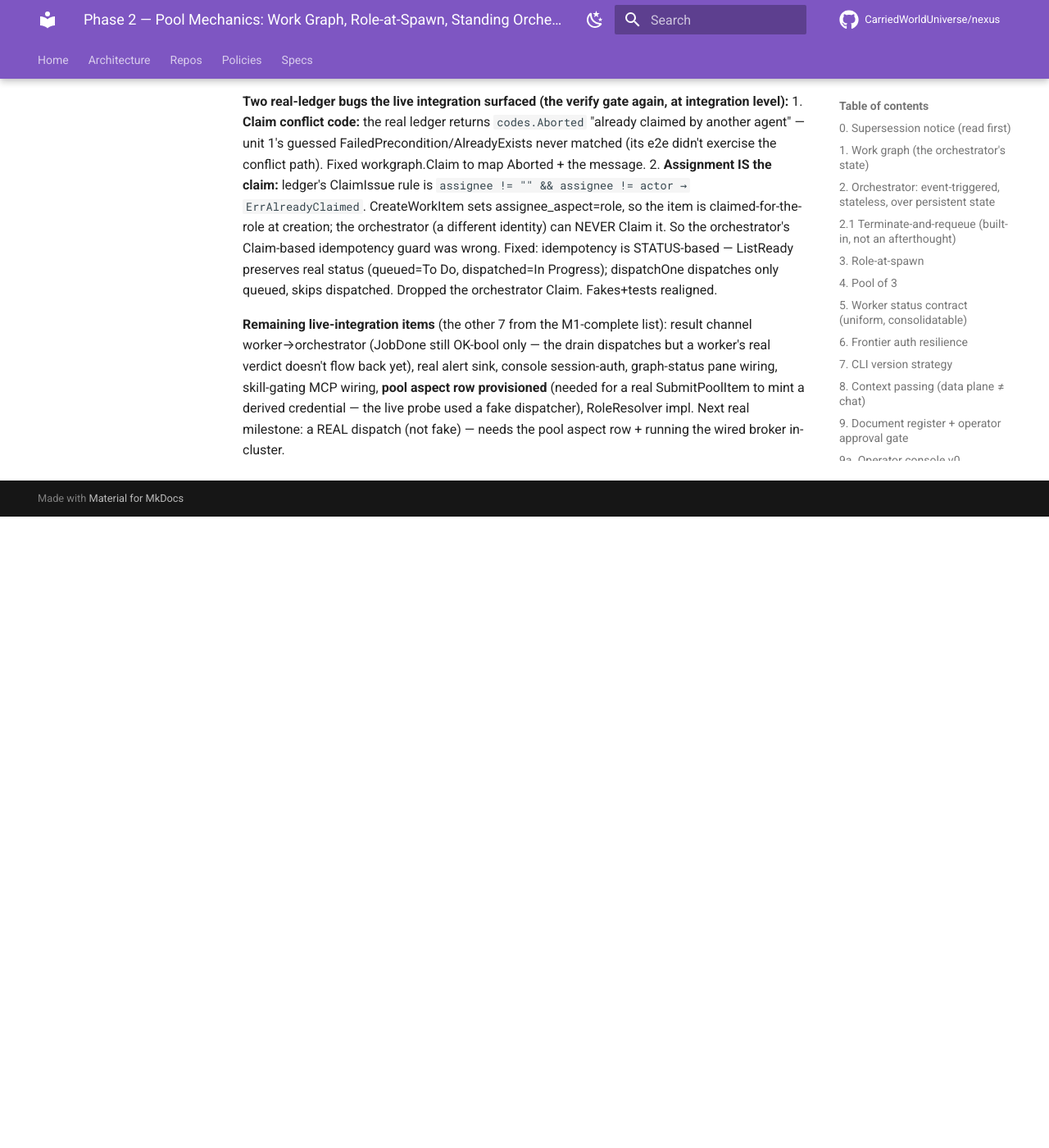
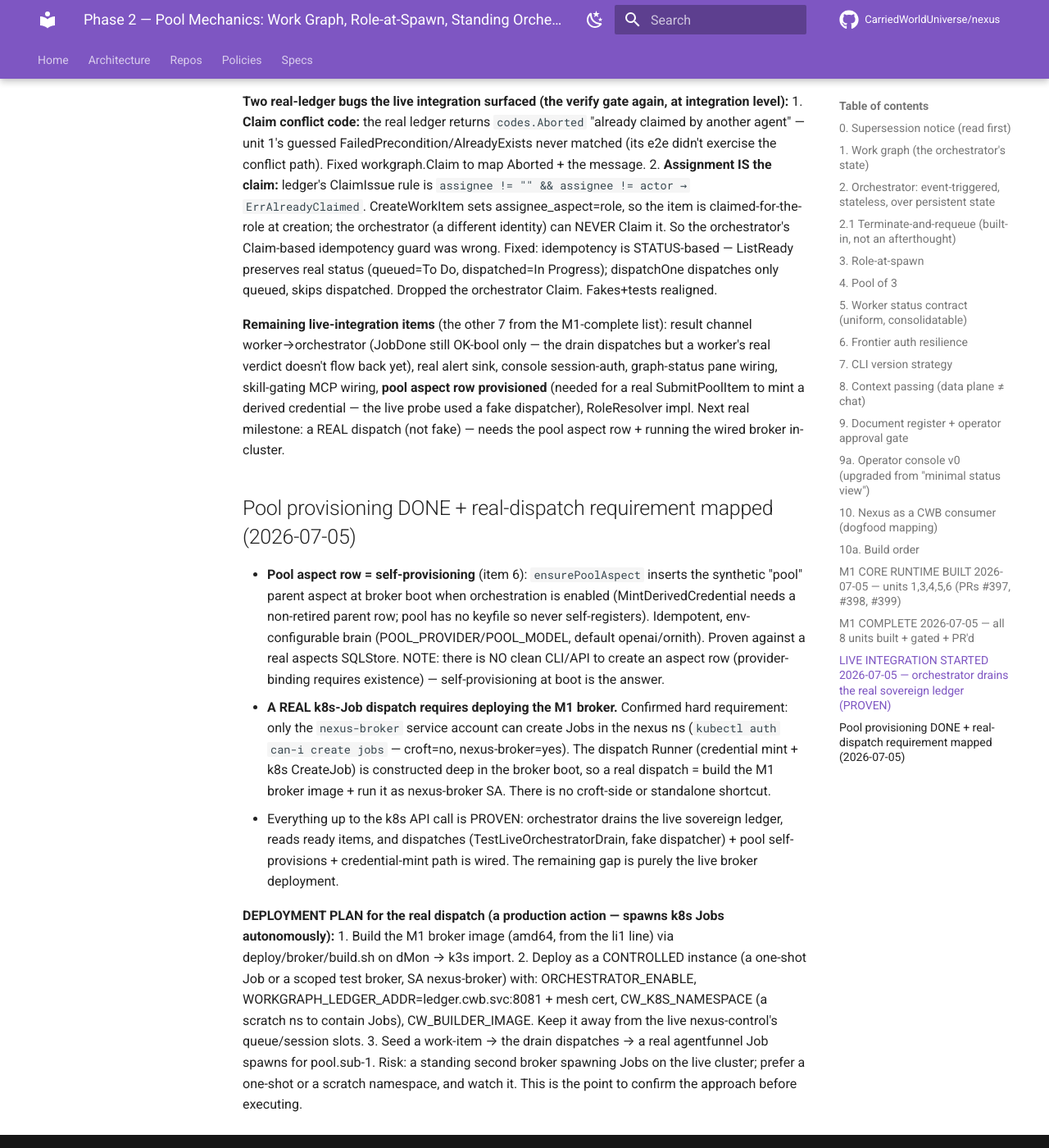
Before and after one commit to CarriedWorldUniverse/nexus, an MkDocs documentation site: the page built from docs/network/PHASE2-DESIGN.md, in a window 1280 px wide and 1400 px high, scrolled down 8320 px. Shown: the whole window at 82% size. Built offline with MkDocs 1.6.1 and Material for MkDocs 9.7.7, drawn with Linux system fonts in a browser that asks for light colours; comment, search, counter and statistics services are not loaded; before the commit the page ends 8950 px from its top, so only the background shows below that.

Commit message:
pool self-provisioning done + proven; real k8s dispatch mapped to a hard requirement (M1 broker deploy as nexus-broker SA; croft cannot create jobs). Deployment plan + risk recorded - a watched production step.
Co-Authored-By: Claude Fable 5 <noreply@anthropic.com>

Change-Id: zvswxzyuvvmpxylmnovkknrlwuustomrvnuokqzyvolxnypmlmvvwktlqvnoxssxl

```diff
--- a/docs/network/PHASE2-DESIGN.md
+++ b/docs/network/PHASE2-DESIGN.md
@@ -199,3 +199,14 @@ Line `builder/li1-orchestrator-wiring` (off m1-unit8-console). The orchestrator
 2. **Assignment IS the claim:** ledger's ClaimIssue rule is `assignee != "" && assignee != actor → ErrAlreadyClaimed`. CreateWorkItem sets assignee_aspect=role, so the item is claimed-for-the-role at creation; the orchestrator (a different identity) can NEVER Claim it. So the orchestrator's Claim-based idempotency guard was wrong. Fixed: idempotency is STATUS-based — ListReady preserves real status (queued=To Do, dispatched=In Progress); dispatchOne dispatches only queued, skips dispatched. Dropped the orchestrator Claim. Fakes+tests realigned.
 
 **Remaining live-integration items** (the other 7 from the M1-complete list): result channel worker→orchestrator (JobDone still OK-bool only — the drain dispatches but a worker's real verdict doesn't flow back yet), real alert sink, console session-auth, graph-status pane wiring, skill-gating MCP wiring, **pool aspect row provisioned** (needed for a real SubmitPoolItem to mint a derived credential — the live probe used a fake dispatcher), RoleResolver impl. Next real milestone: a REAL dispatch (not fake) — needs the pool aspect row + running the wired broker in-cluster.
+
+## Pool provisioning DONE + real-dispatch requirement mapped (2026-07-05)
+- **Pool aspect row = self-provisioning** (item 6): `ensurePoolAspect` inserts the synthetic "pool" parent aspect at broker boot when orchestration is enabled (MintDerivedCredential needs a non-retired parent row; pool has no keyfile so never self-registers). Idempotent, env-configurable brain (POOL_PROVIDER/POOL_MODEL, default openai/ornith). Proven against a real aspects SQLStore. NOTE: there is NO clean CLI/API to create an aspect row (provider-binding requires existence) — self-provisioning at boot is the answer.
+- **A REAL k8s-Job dispatch requires deploying the M1 broker.** Confirmed hard requirement: only the `nexus-broker` service account can create Jobs in the nexus ns (`kubectl auth can-i create jobs` — croft=no, nexus-broker=yes). The dispatch Runner (credential mint + k8s CreateJob) is constructed deep in the broker boot, so a real dispatch = build the M1 broker image + run it as nexus-broker SA. There is no croft-side or standalone shortcut.
+- Everything up to the k8s API call is PROVEN: orchestrator drains the live sovereign ledger, reads ready items, and dispatches (TestLiveOrchestratorDrain, fake dispatcher) + pool self-provisions + credential-mint path is wired. The remaining gap is purely the live broker deployment.
+
+**DEPLOYMENT PLAN for the real dispatch (a production action — spawns k8s Jobs autonomously):**
+1. Build the M1 broker image (amd64, from the li1 line) via deploy/broker/build.sh on dMon → k3s import.
+2. Deploy as a CONTROLLED instance (a one-shot Job or a scoped test broker, SA nexus-broker) with: ORCHESTRATOR_ENABLE, WORKGRAPH_LEDGER_ADDR=ledger.cwb.svc:8081 + mesh cert, CW_K8S_NAMESPACE (a scratch ns to contain Jobs), CW_BUILDER_IMAGE. Keep it away from the live nexus-control's queue/session slots.
+3. Seed a work-item → the drain dispatches → a real agentfunnel Job spawns for pool.sub-1.
+Risk: a standing second broker spawning Jobs on the live cluster; prefer a one-shot or a scratch namespace, and watch it. This is the point to confirm the approach before executing.
```
